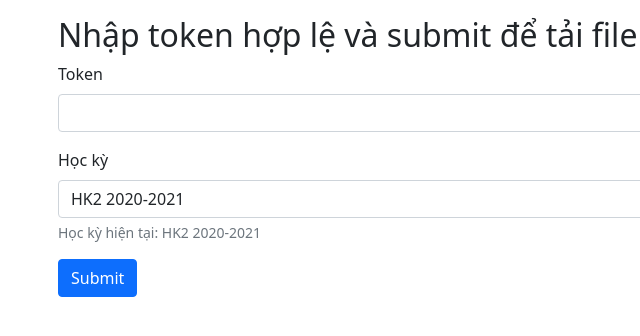
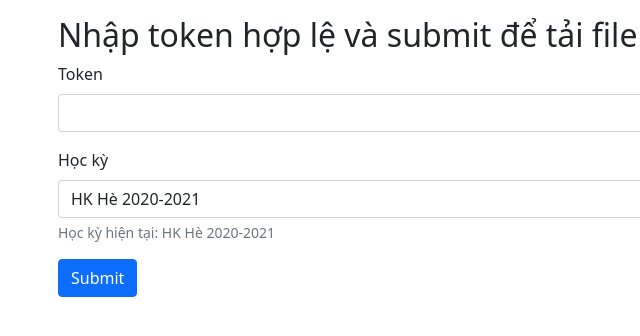
Before and after one commit to RyanTruongg/icsTDTWeb, a website: page public/index.html in a window 1280 px wide. Shown: the full height of the page, 24-664 px from the left. Drawn offline with nearby package versions, Linux system fonts and the light colour scheme.

Commit message:
update current semester

```diff
--- a/public/index.html
+++ b/public/index.html
@@ -26,8 +26,9 @@
         <label class="form-label" for="hocky">Học kỳ</label>
         <select name="hocky" class="form-select">
           <option selected value="106">HK2 2020-2021</option>
+          <option selected value="109">HK Hè 2020-2021</option>
         </select>
-        <p class="form-text">Học kỳ hiện tại: HK2 2020-2021</p>
+        <p class="form-text">Học kỳ hiện tại: HK Hè 2020-2021</p>
       </div>
 
       <button class="btn btn-primary" type="submit">Submit</button>
```
